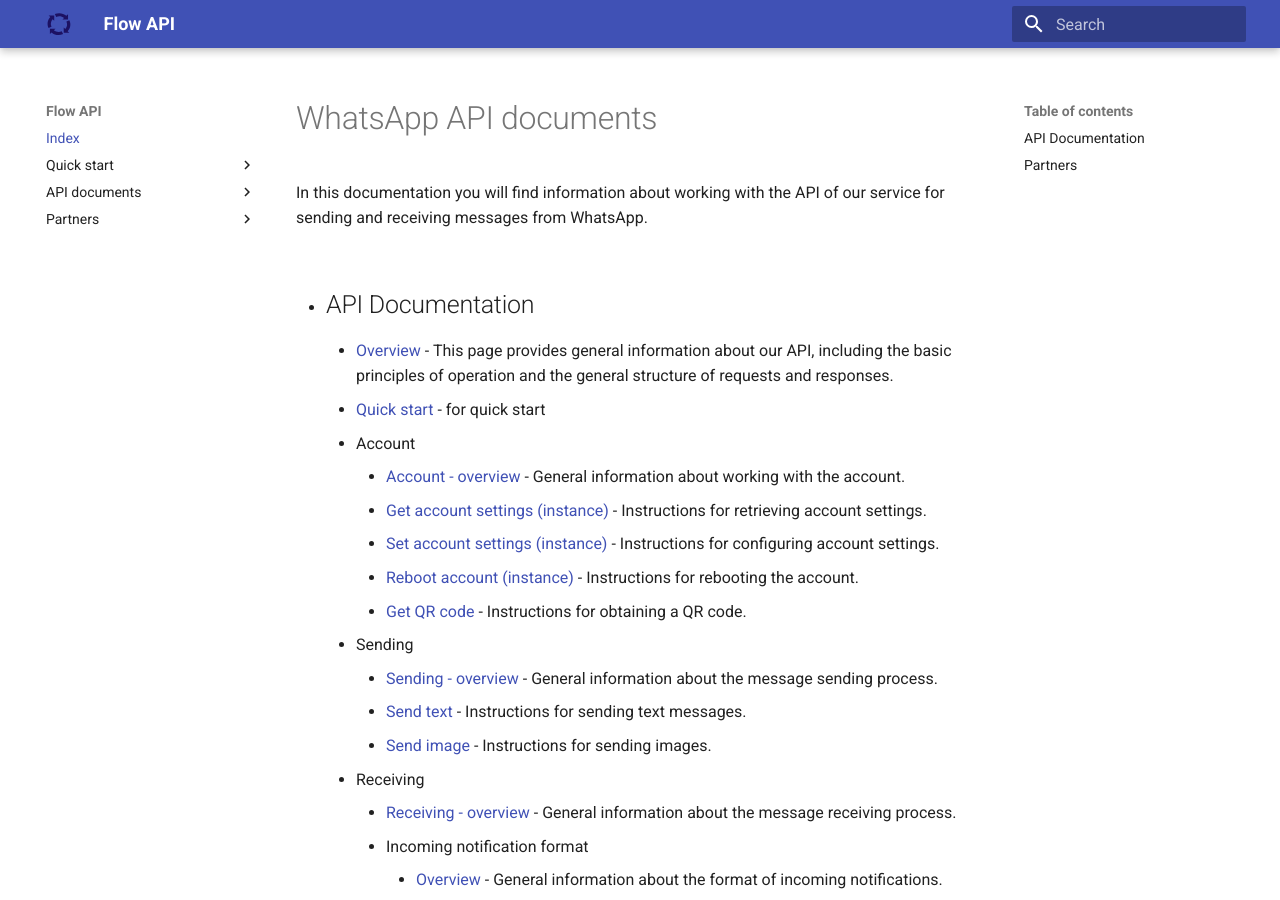
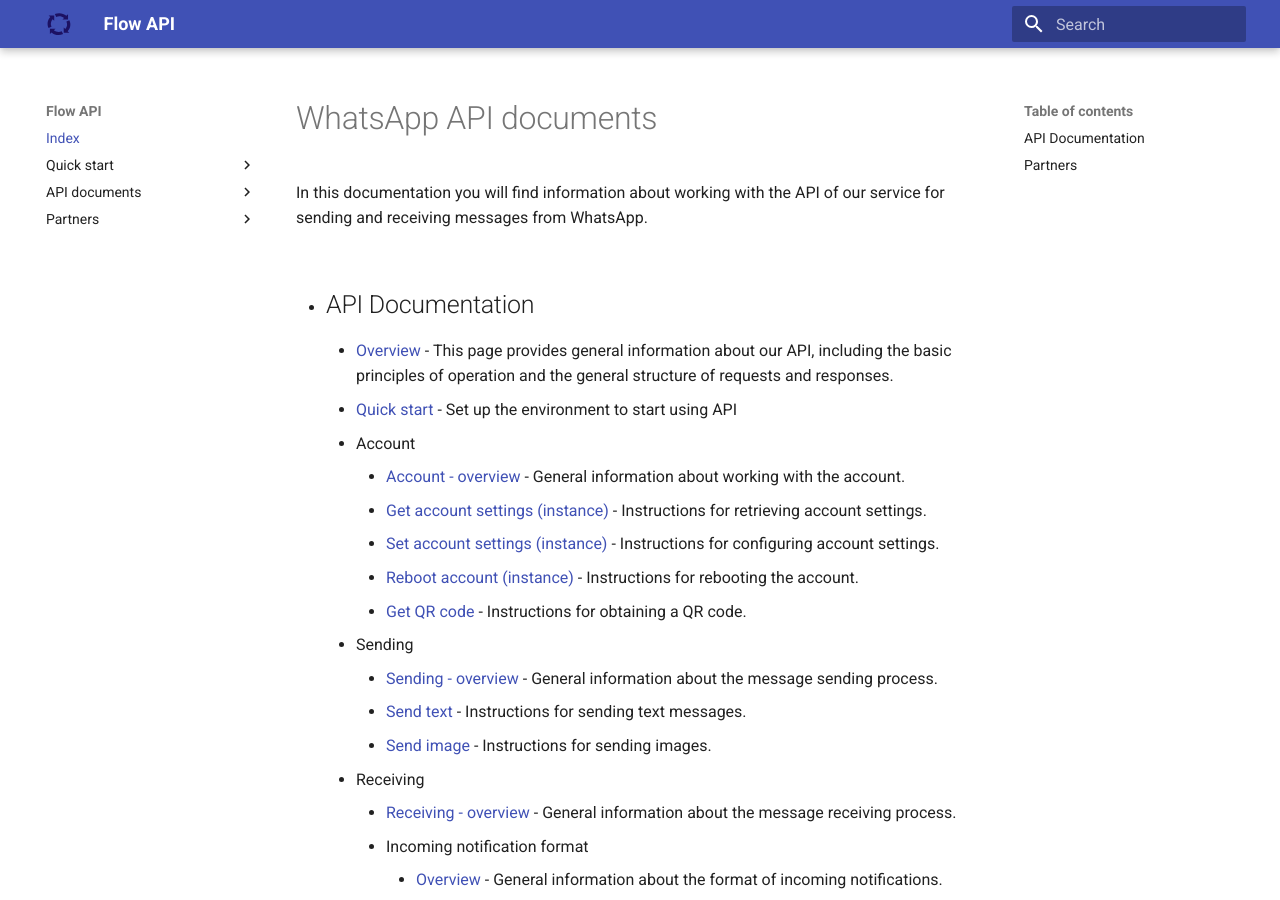
Before and after one commit to flowsell/public_api_docs, an MkDocs documentation site: the page built from docs/index.md, in a window 1280 px wide and 900 px high. Built offline with MkDocs 1.6.1 and Material for MkDocs 9.7.7, drawn with Linux system fonts in a browser that asks for light colours.

Commit message:
feat: added before_work.md

```diff
--- a/docs/index.md
+++ b/docs/index.md
@@ -5,7 +5,8 @@ In this documentation you will find information about working with the API of ou
  - ## API Documentation
     - [Overview](api/index.md) - This page provides general information about our API, including the basic principles of
       operation and the general structure of requests and responses.
-    - [Quick start](quick_start/before_work.md) - for quick start
+    - [Quick start](quick_start/before_work.md) - Set up the environment to start using API
+
     - Account
         - [Account - overview](api/account/index.md) - General information about working with the account.
         - [Get account settings (instance)](api/account/get-settings.md) - Instructions for retrieving account settings.
```
